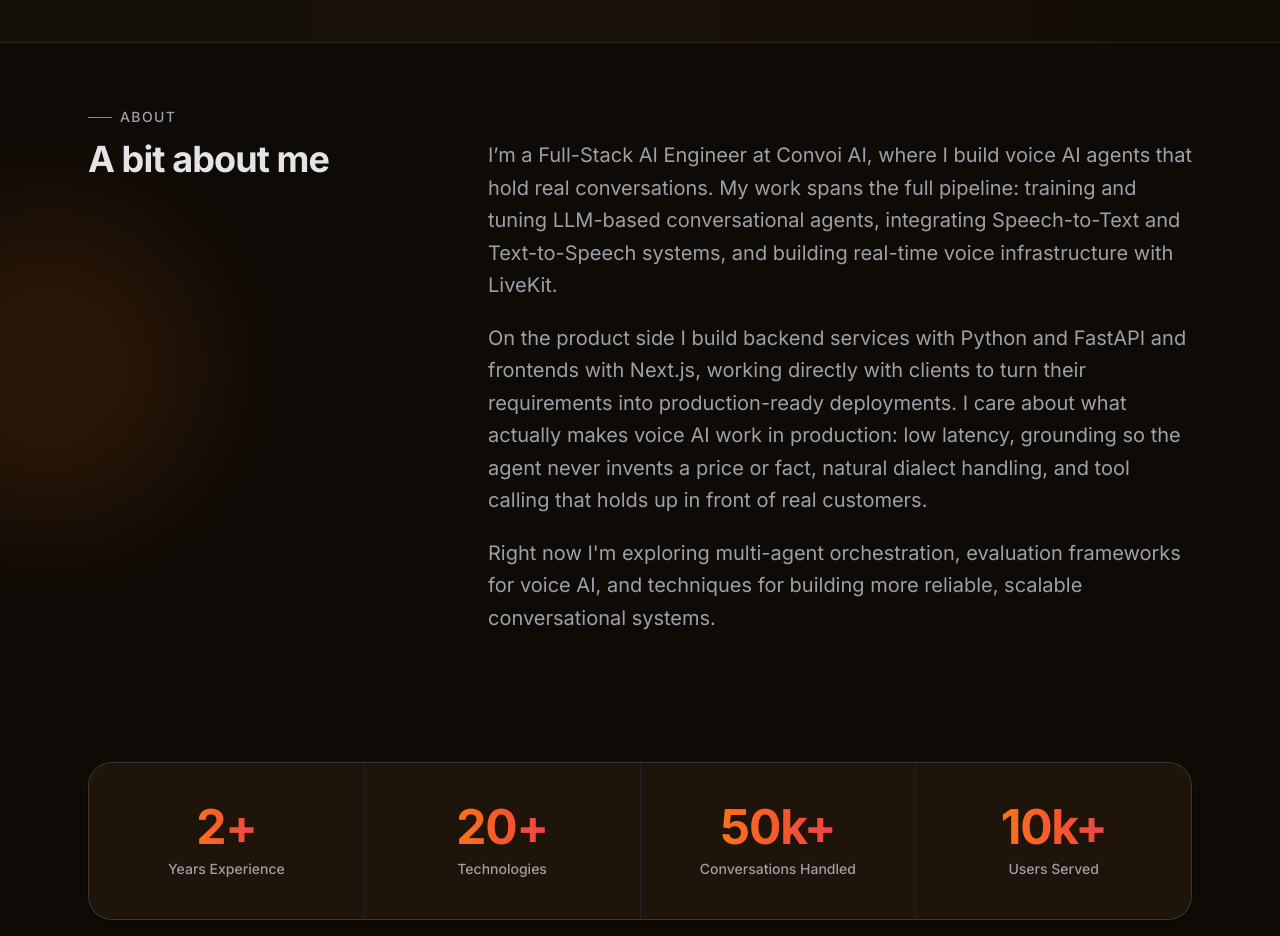
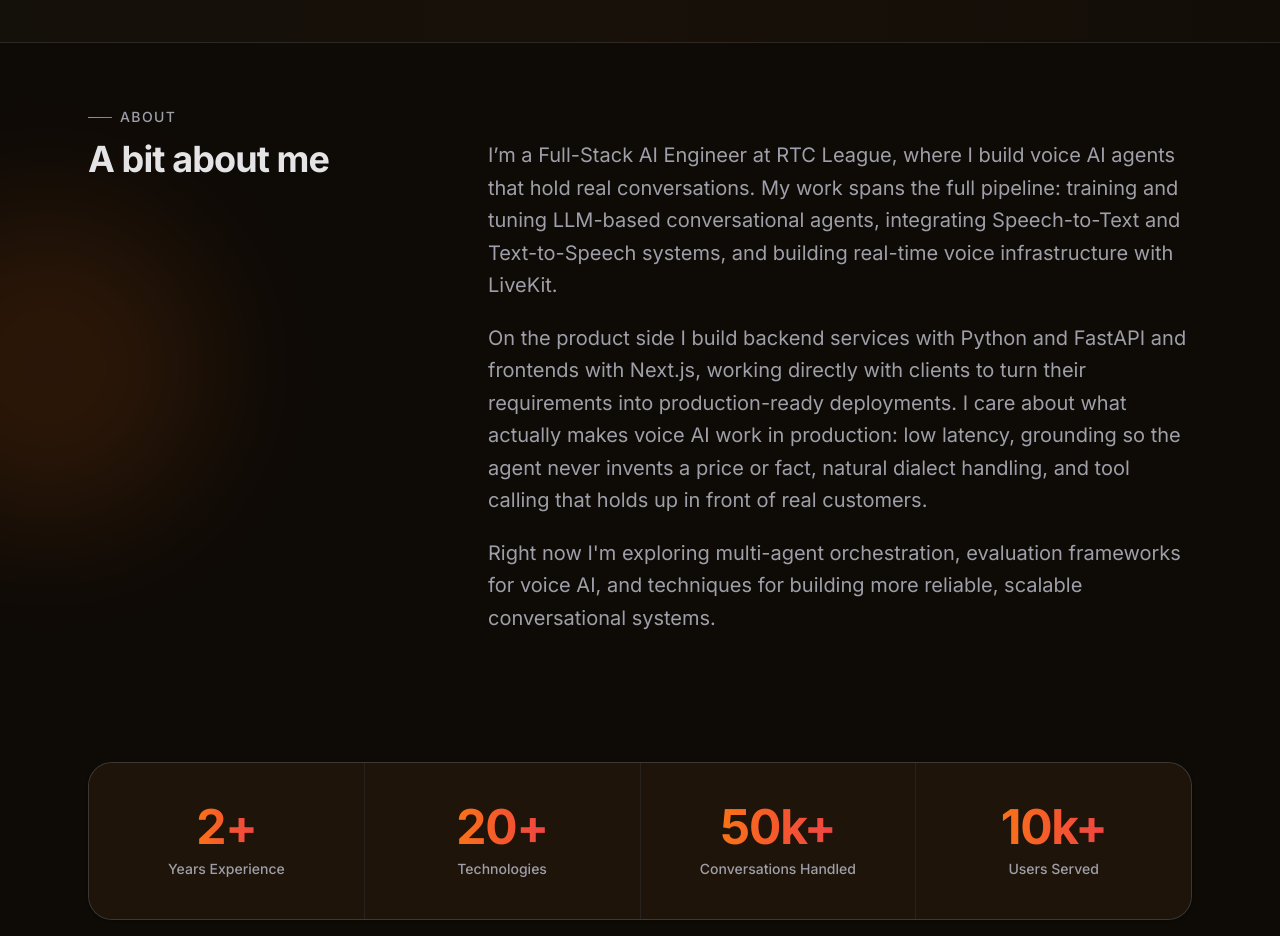
Before and after one commit to taimur2002/Portfolio, a Next.js app: page / in a window 1280 px wide. Shown: the part 1000-1936 px from the top of the page. Built offline with nearby package versions, Linux system fonts and the light colour scheme; no server answers.

Commit message:
Updated the Companies

```diff
--- a/src/data/portfolio.ts
+++ b/src/data/portfolio.ts
@@ -65,7 +65,7 @@ export const profile = {
   tagline: "I build reliable software, from idea to production.",
   /** A short paragraph or two for the About section. */
   about: [
-    "I’m a Full-Stack AI Engineer at Convoi AI, where I build voice AI agents that hold real conversations. My work spans the full pipeline: training and tuning LLM-based conversational agents, integrating Speech-to-Text and Text-to-Speech systems, and building real-time voice infrastructure with LiveKit.",
+    "I’m a Full-Stack AI Engineer at RTC League, where I build voice AI agents that hold real conversations. My work spans the full pipeline: training and tuning LLM-based conversational agents, integrating Speech-to-Text and Text-to-Speech systems, and building real-time voice infrastructure with LiveKit.",
     "On the product side I build backend services with Python and FastAPI and frontends with Next.js, working directly with clients to turn their requirements into production-ready deployments. I care about what actually makes voice AI work in production: low latency, grounding so the agent never invents a price or fact, natural dialect handling, and tool calling that holds up in front of real customers.",
     "Right now I'm exploring multi-agent orchestration, evaluation frameworks for voice AI, and techniques for building more reliable, scalable conversational systems.",
   ],
```
